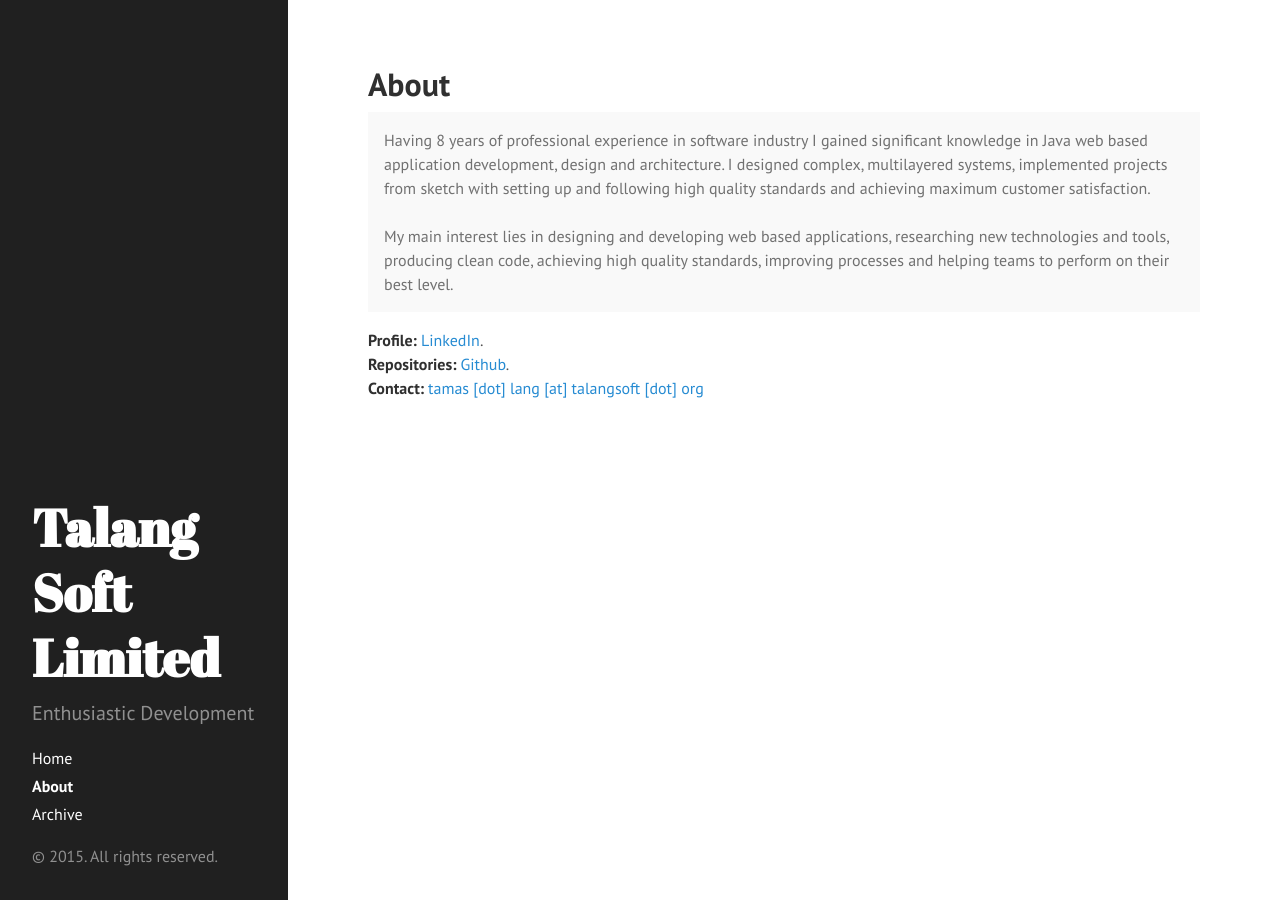
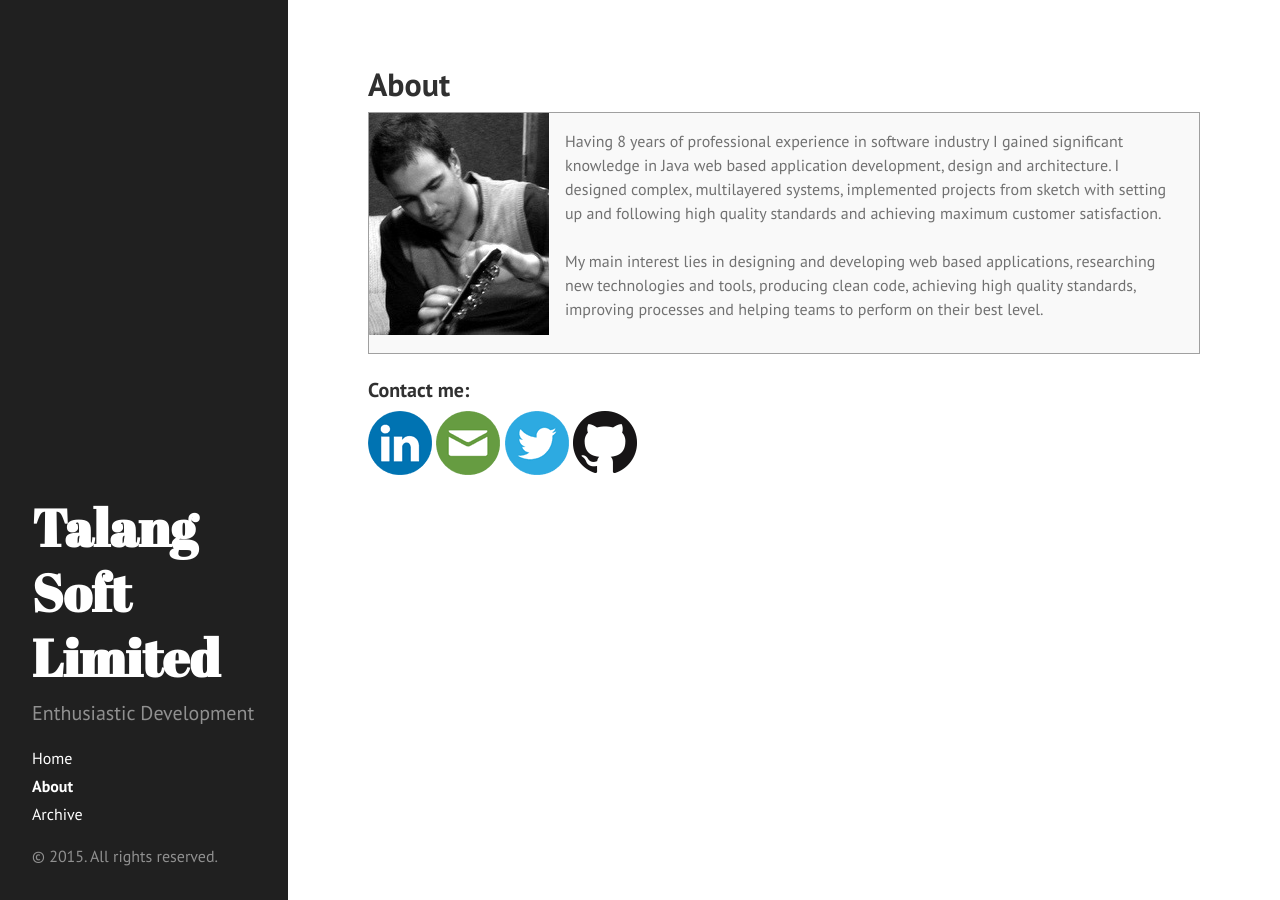
Before and after one commit to timeamolnar/tamaslang.github.io, a Jekyll site: the page built from about.md, in a window 1280 px wide. Built offline with Jekyll 4.4.1, drawn with Linux system fonts in a browser that asks for light colours; Markdown is read by kramdown in place of the engine named in the settings.

Commit message:
improve about page

```diff
--- a/about.md
+++ b/about.md
@@ -4,14 +4,20 @@ title: About
 ---
 {% include encrypt_mail.html %}
 
-<p class="message">
-  Having 8 years of professional experience in software industry I gained significant knowledge in Java web based application development, design and architecture.
-  I designed complex, multilayered systems, implemented projects from sketch with setting up and following high quality standards and achieving maximum customer satisfaction.
-<br/><br/>
-  My main interest lies in designing and developing web based applications, researching new technologies and tools,
-  producing clean code, achieving high quality standards, improving processes and helping teams to perform on their best level.
-</p>
+<div class="aboutText">
+  <p class="message">
+    Having 8 years of professional experience in software industry I gained significant knowledge in Java web based application development, design and architecture.
+    I designed complex, multilayered systems, implemented projects from sketch with setting up and following high quality standards and achieving maximum customer satisfaction.
+  <br/><br/>
+    My main interest lies in designing and developing web based applications, researching new technologies and tools,
+    producing clean code, achieving high quality standards, improving processes and helping teams to perform on their best level.
+  </p>
+</div>
 
-<strong>Profile: </strong><a href="https://uk.linkedin.com/in/tamaslang" target="_blank">LinkedIn</a>.<br/>
-<strong>Repositories: </strong><a href="https://github.com/tamaslang" target="_blank">Github</a>.<br/>
-<strong>Contact: </strong><a href="javascript:linkTo_UnCryptMailto('nbjmup;ubnbt/mbohAubmbohtpgu/psh');">tamas [dot] lang [at] talangsoft [dot] org</a>
+<div class="clear"/>
+
+### Contact me:
+<a href="https://uk.linkedin.com/in/tamaslang" class="iconLinkedIn" target="_blank"></a>
+<a href="javascript:linkTo_UnCryptMailto('nbjmup;ubnbt/mbohAubmbohtpgu/psh');" class="iconEmail" target="_blank"></a>
+<a href="https://twitter.com/TmsLng" class="iconTwitter" target="_blank"></a>
+<a href="https://twitter.com/TmsLng" class="iconGithub" target="_blank"></a>
--- a/public/css/hyde.css
+++ b/public/css/hyde.css
@@ -24,6 +24,40 @@
  * Themes
  */
 
+.aboutText{
+  display:inline-block;
+  background: url(/assets/contact/profile.jpg) no-repeat;
+  padding-left:180px;
+  background-color: #f9f9f9;
+  border: 1px #a0a0a0 solid;
+}
+
+.clear{
+  clear: both;
+}
+
+.iconLinkedIn,.iconEmail,.iconTwitter,.iconGithub{
+  width: 64px;
+  height: 64px;
+  border: none;
+  display:inline-block;
+}
+
+.iconLinkedIn{
+  background: url(/assets/contact/linkedin.png) no-repeat;
+}
+
+.iconEmail{
+  background: url(/assets/contact/email.png) no-repeat;
+}
+
+.iconTwitter{
+  background: url(/assets/contact/twitter.png) no-repeat;
+}
+
+.iconGithub{
+  background: url(/assets/contact/github.png) no-repeat;
+}
 
 /*
  * Global resets
```
Also changed, not shown: assets/contact/github.png (added), assets/contact/profile.jpg (added).
